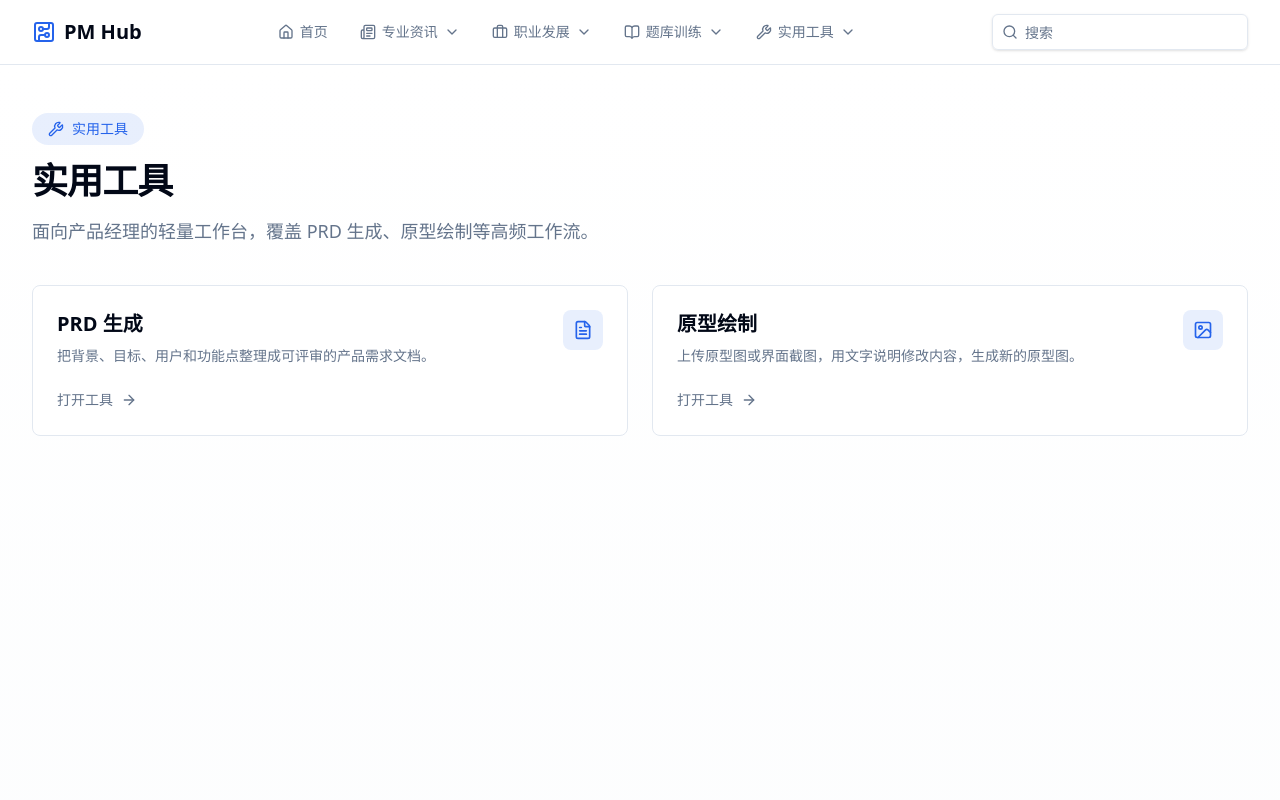
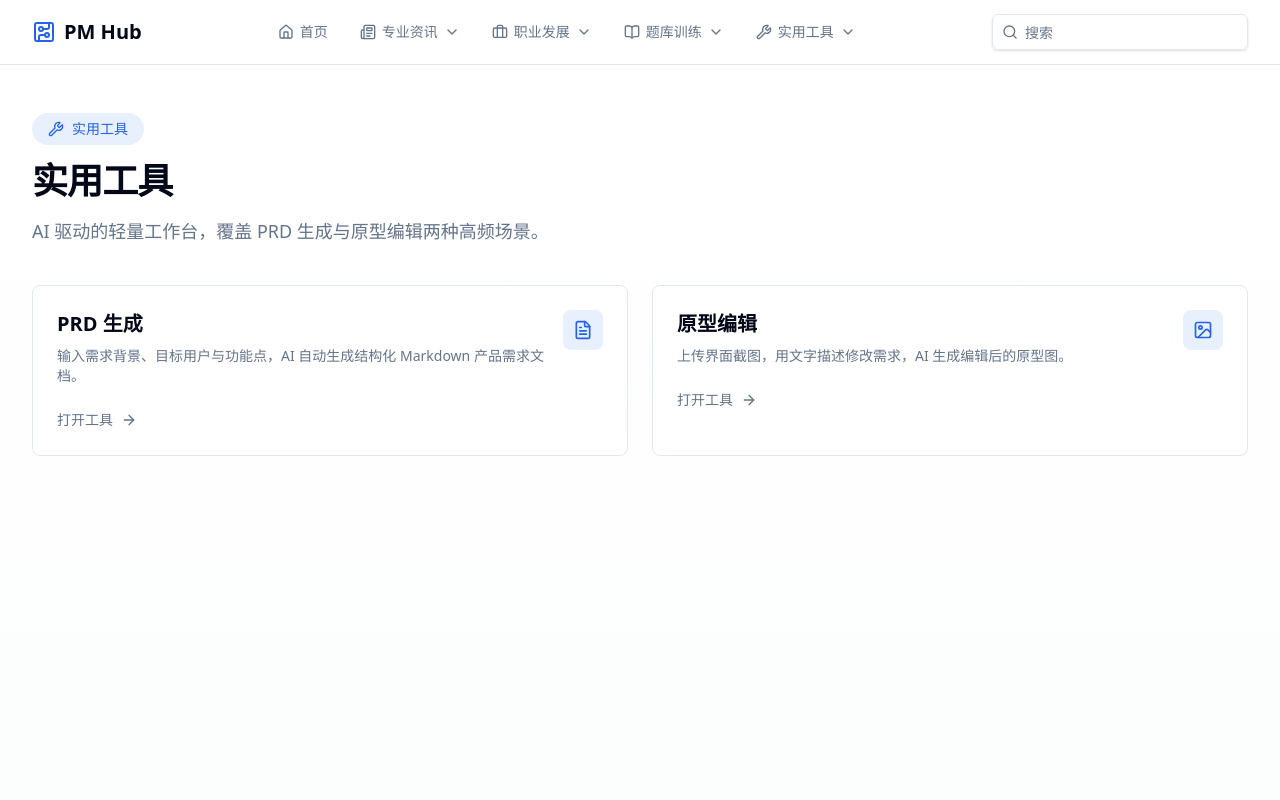
Before and after one commit to yz-0820/pm-hub, a Next.js app: page /tools in a window 1280 px wide. Shown: the top 800 px of the page. Built offline with nearby package versions, Linux system fonts and the light colour scheme.

Commit message:
style: 优化工具页描述文字，与实际功能对齐

```diff
--- a/app/tools/page.tsx
+++ b/app/tools/page.tsx
@@ -7,13 +7,13 @@ const tools = [
   {
     href: '/tools/prd',
     title: 'PRD 生成',
-    description: '把背景、目标、用户和功能点整理成可评审的产品需求文档。',
+    description: '输入需求背景、目标用户与功能点，AI 自动生成结构化 Markdown 产品需求文档。',
     icon: FileText,
   },
   {
     href: '/tools/prototype',
-    title: '原型绘制',
-    description: '上传原型图或界面截图，用文字说明修改内容，生成新的原型图。',
+    title: '原型编辑',
+    description: '上传界面截图，用文字描述修改需求，AI 生成编辑后的原型图。',
     icon: ImageIcon,
   },
 ];
@@ -29,7 +29,7 @@ export default function ToolsHomePage() {
           </div>
           <h1 className="text-3xl md:text-4xl font-bold tracking-tight mb-4">实用工具</h1>
           <p className="text-muted-foreground text-lg mb-10">
-            面向产品经理的轻量工作台，覆盖 PRD 生成、原型绘制等高频工作流。
+            AI 驱动的轻量工作台，覆盖 PRD 生成与原型编辑两种高频场景。
           </p>
         </div>
 
```
